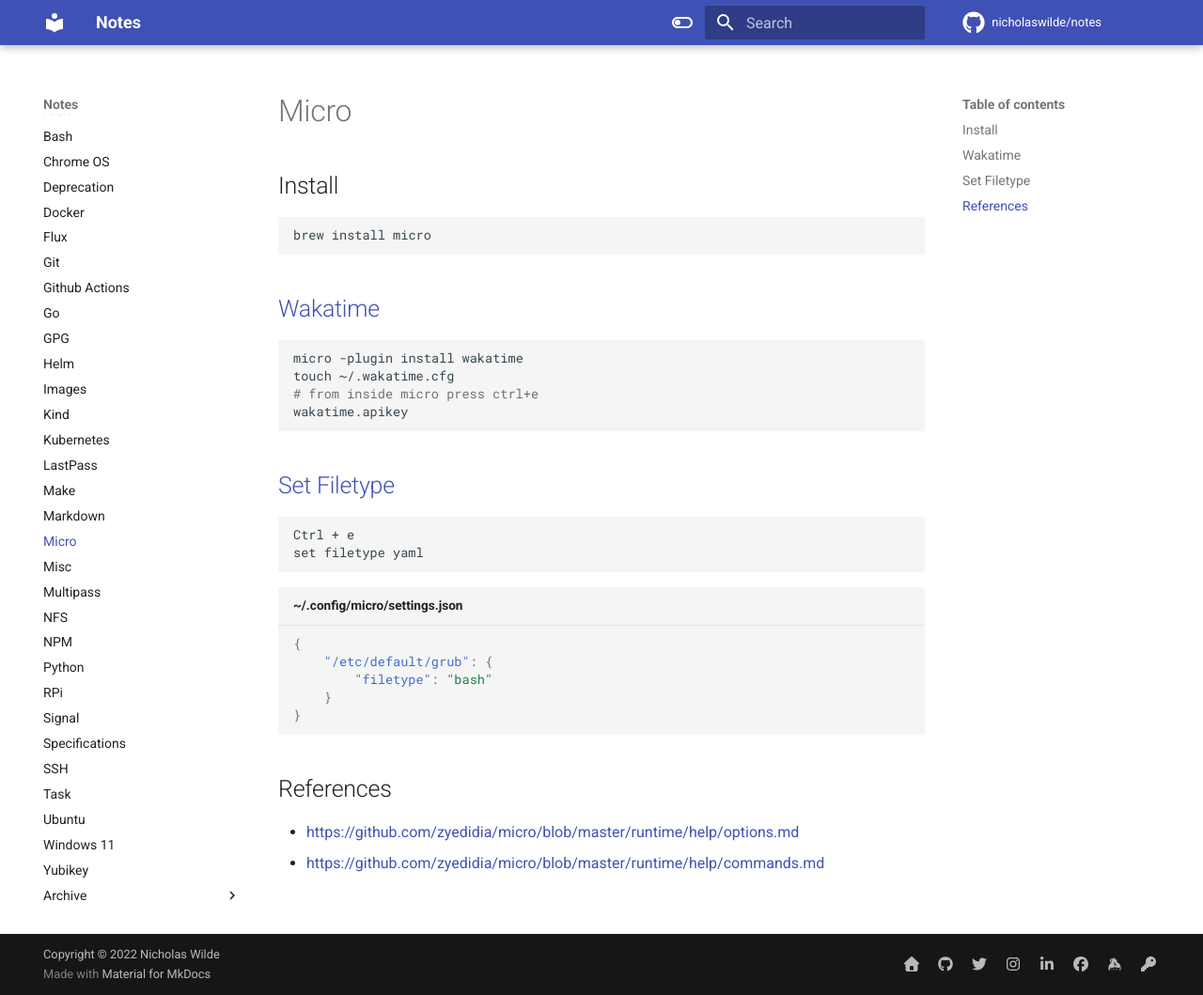
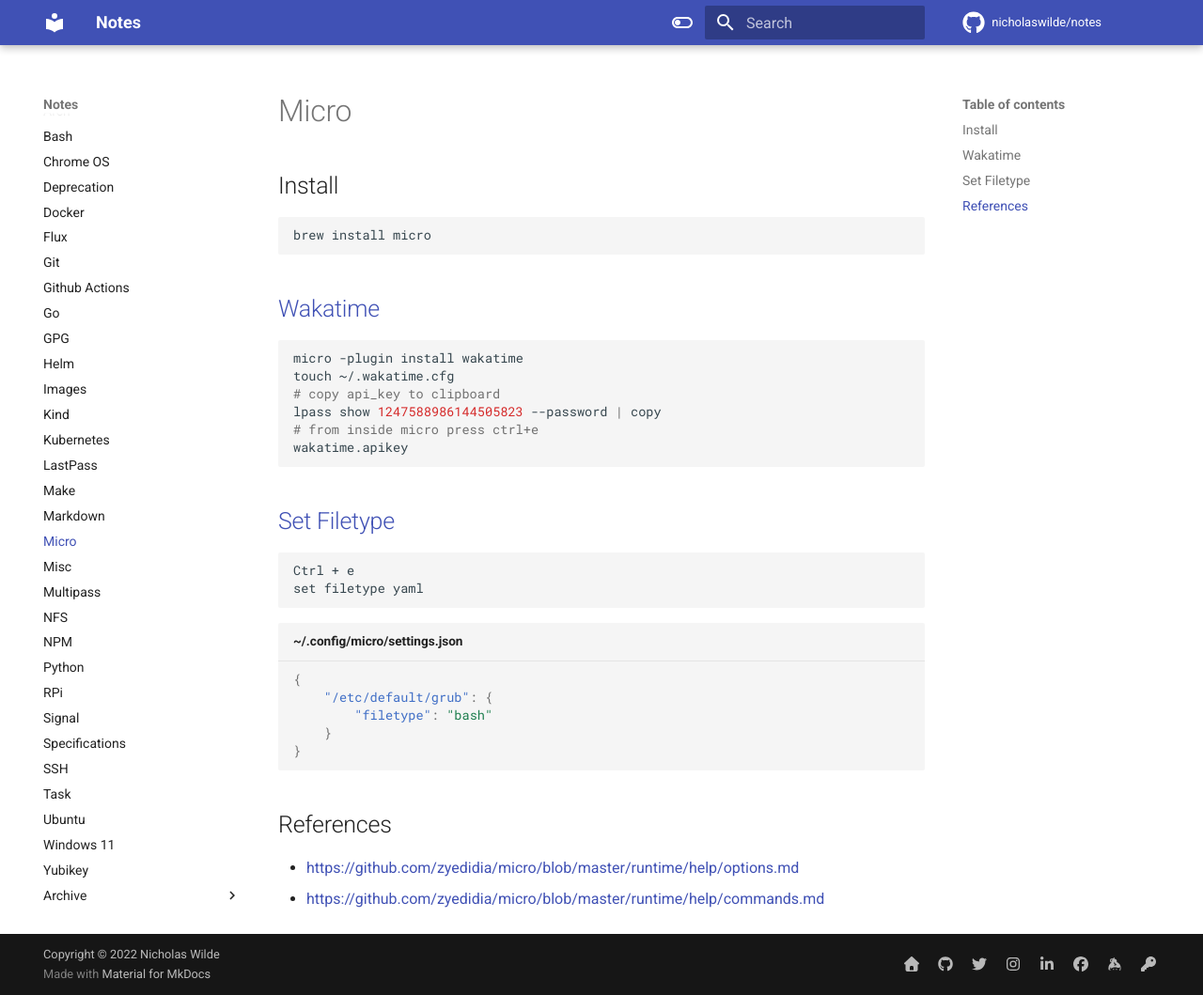
Before and after one commit to nicholaswilde/notes, an MkDocs documentation site: the page built from docs/micro.md, in a window 1280 px wide and 1059 px high. Shown: the whole window at 94% size. Built offline with MkDocs 1.6.1 and Material for MkDocs 9.7.7, drawn with Linux system fonts in a browser that asks for light colours; comment, search, counter and statistics services are not loaded.

Commit message:
Update micro.md

````diff
--- a/docs/micro.md
+++ b/docs/micro.md
@@ -11,6 +11,8 @@
 ```shell
 micro -plugin install wakatime
 touch ~/.wakatime.cfg
+# copy api_key to clipboard
+lpass show 1247588986144505823 --password | copy
 # from inside micro press ctrl+e
 wakatime.apikey
 ```
````
